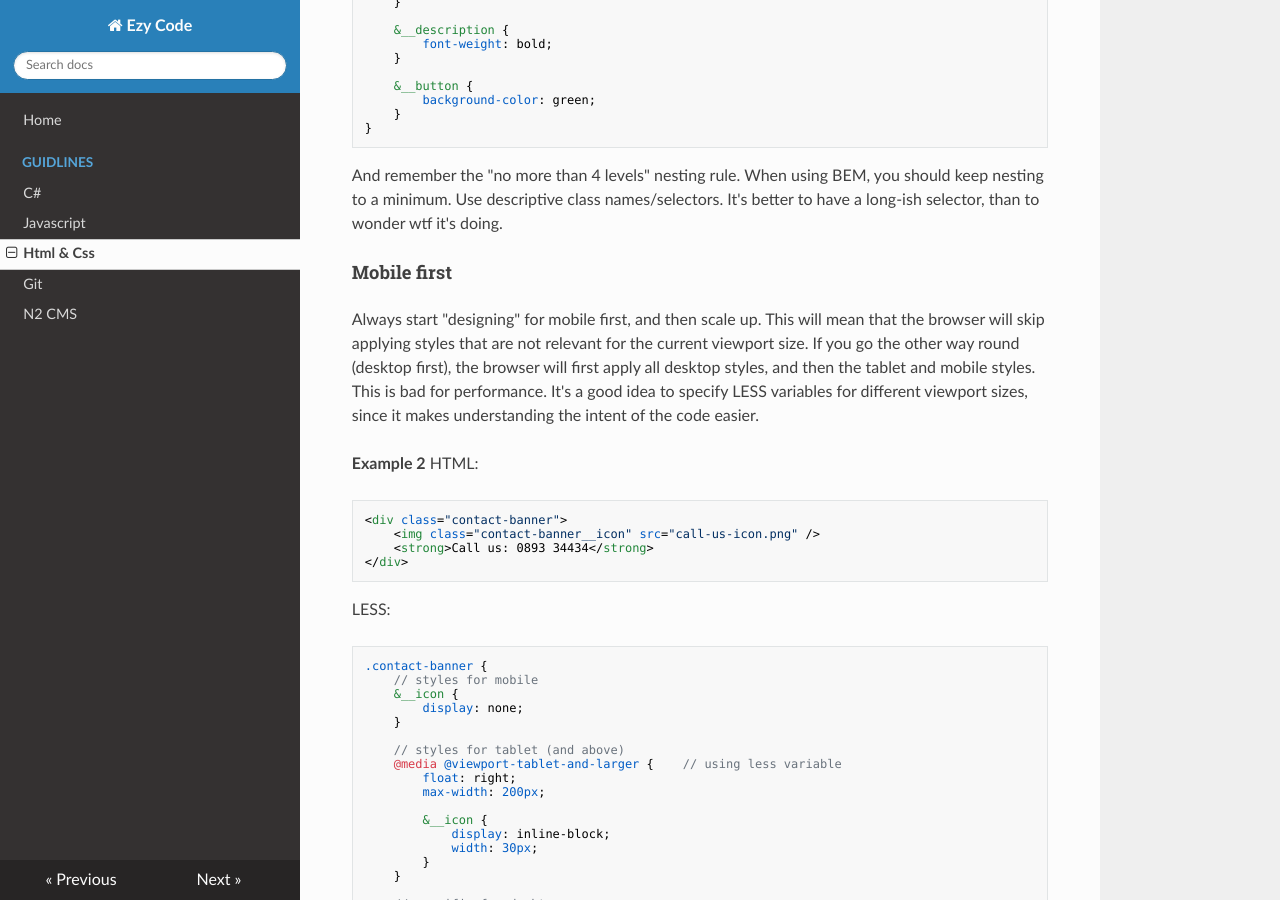
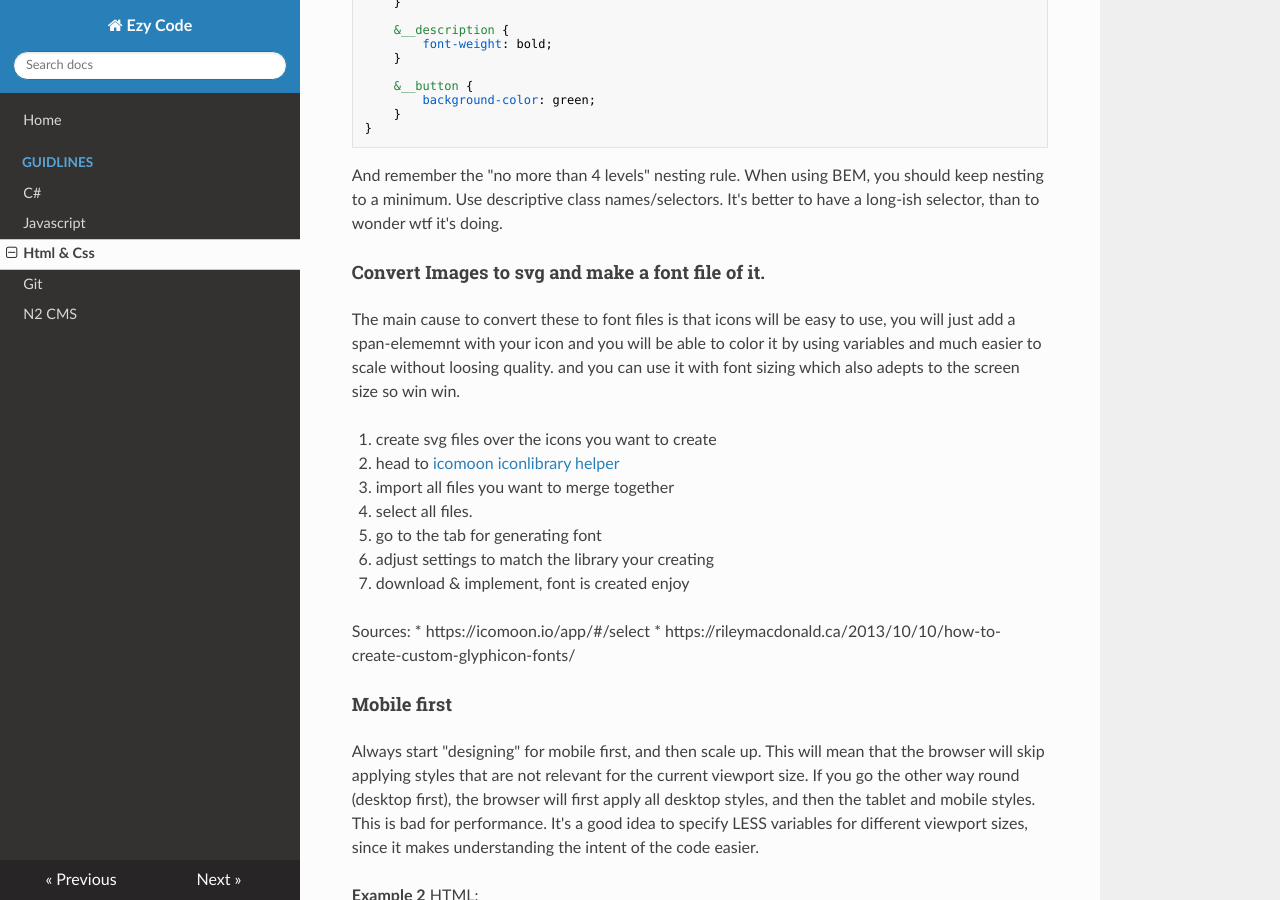
Before and after one commit to EzyWebwerkstaden/Docs, an MkDocs documentation site: the page built from docs/guidlines/html-css.md, in a window 1280 px wide and 900 px high, scrolled down 3052 px. Built offline with MkDocs 1.6.1, drawn with Linux system fonts in a browser that asks for light colours; nearby versions of some CDN libraries; old or Windows-style settings are respelled for this version of MkDocs.

Commit message:
updated with new guide

```diff
--- a/docs/guidlines/html-css.md
+++ b/docs/guidlines/html-css.md
@@ -119,6 +119,21 @@ CSS:
 And remember the "no more than 4 levels" nesting rule. When using BEM, you should keep nesting to a minimum.
 Use descriptive class names/selectors. It's better to have a long-ish selector, than to wonder wtf it's doing.
 
+#### Convert Images to svg and make a font file of it.
+The main cause to convert these to font files is that icons will be easy to use, you will just add a span-elememnt with your icon and you will be able to color it by using variables and much easier to scale without loosing quality. and you can use it with font sizing which also adepts to the screen size so win win.
+
+1. create svg files over the icons you want to create
+2. head to [icomoon iconlibrary helper](https://icomoon.io/app/#/select)
+3. import all files you want to merge together
+4. select all files.
+5. go to the tab for generating font
+6. adjust settings to match the library your creating
+7. download & implement, font is created enjoy
+
+Sources:
+* https://icomoon.io/app/#/select
+* https://rileymacdonald.ca/2013/10/10/how-to-create-custom-glyphicon-fonts/
+
 
 #### Mobile first
 Always start "designing" for mobile first, and then scale up. This will mean that the browser will skip applying styles that are not relevant for the current viewport size.
```
